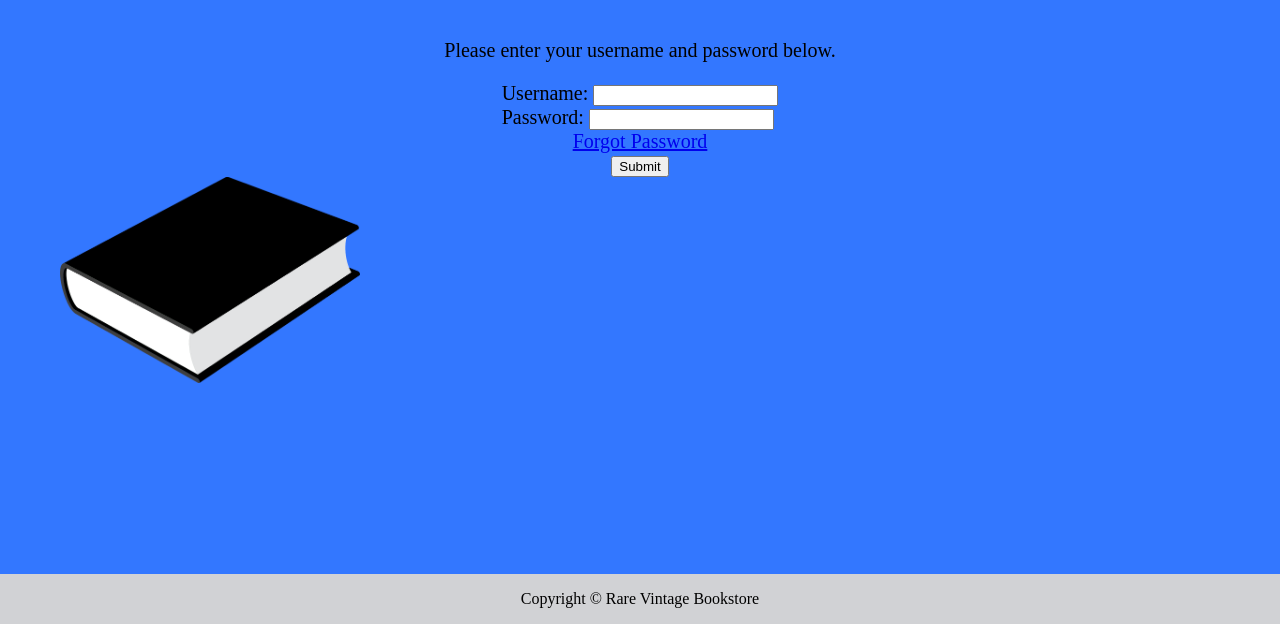
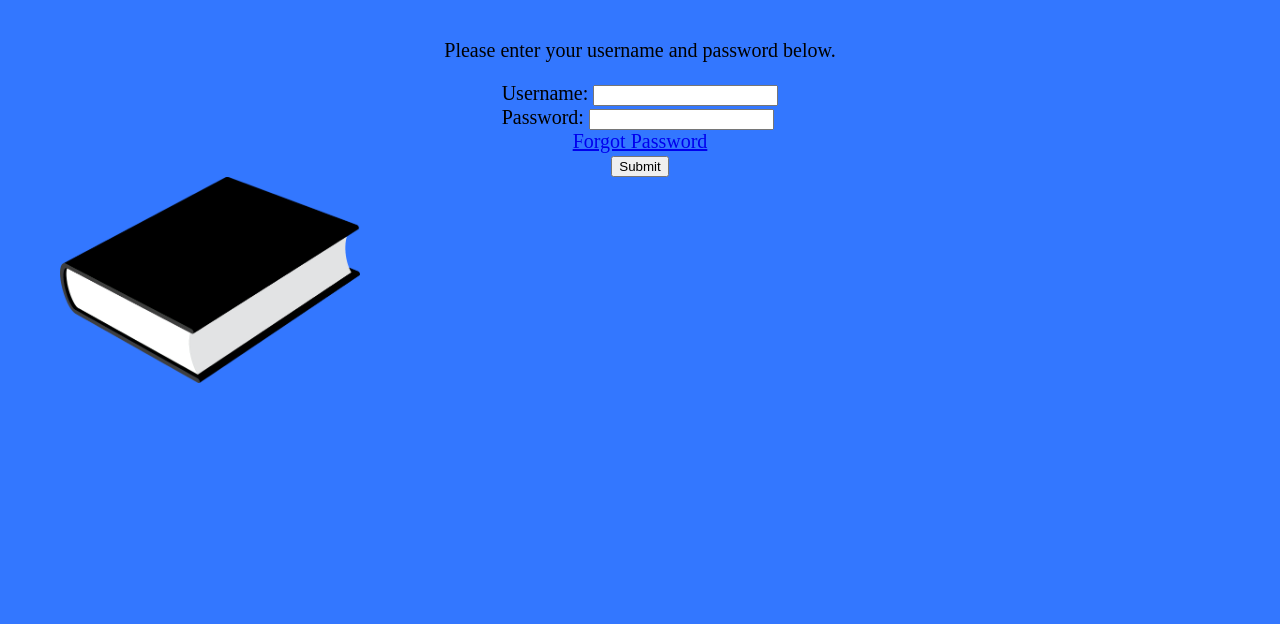
Before and after one commit to DarrielleEvans/techbridge-fewd-winter2022, a plain HTML site: page project-phase1/managerlogin.html in a window 1280 px wide. Shown: the part 176-800 px from the top of the page. Drawn offline with Linux system fonts and the light colour scheme.

Commit message:
removed the footer from all pages

```diff
--- a/project-phase1/managerlogin.html
+++ b/project-phase1/managerlogin.html
@@ -58,15 +58,6 @@
             height:auto;
         }
 
-      .footer{
-            display:flex;
-            justify-content: center;
-            align-items: center;
-            background-color:#D1D2D5;
-            color: black;
-            text-align: center;
-            min-height: 50px;
-        }
 
 
   </style>
@@ -89,6 +80,6 @@
 
     <div class="pic"><img src="/images/book1.jpg"></div>
     </div>
-    <div class="footer">Copyright © Rare Vintage Bookstore</div>
+
 </body>
 </html>
```
Also changed, not shown: project-phase1/Initialpassword.html (+2 -10 lines), project-phase1/associatelogin.html (+1 -1 lines), project-phase1/employeeenrollment.html (+2 -10 lines), project-phase1/inventory.html (+2 -10 lines), project-phase1/navigate.html (+1 -9 lines), project-phase1/ownersu.html (+2 -10 lines), 3 other files.
